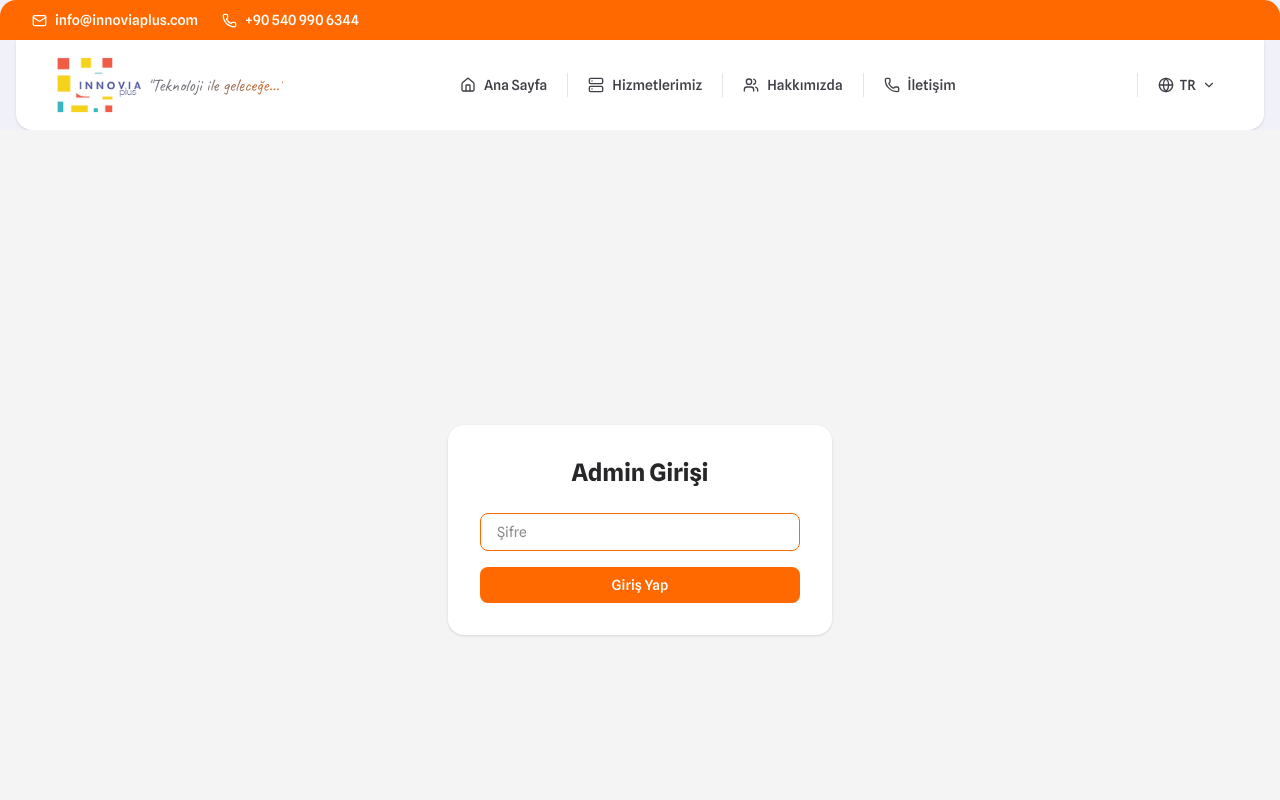
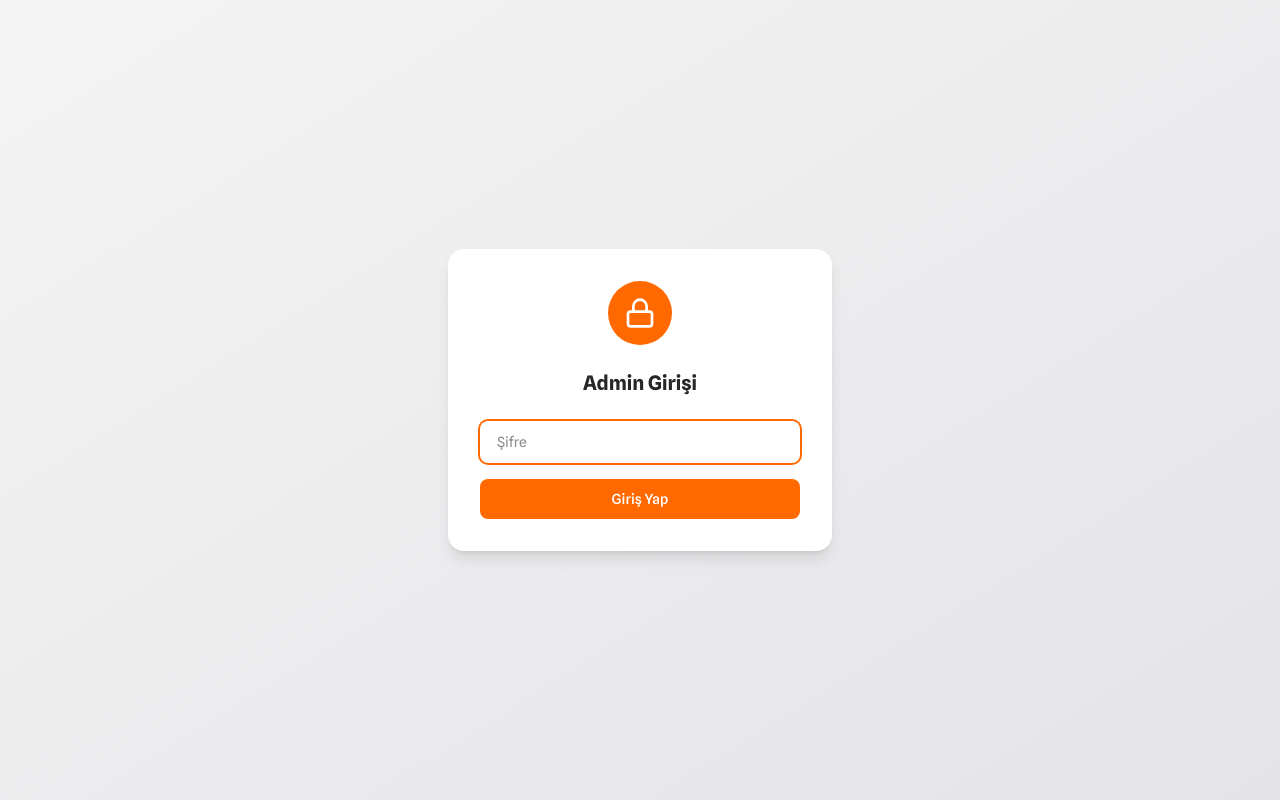
Before and after one commit to innoviaplus/innoviaplus-site, a Next.js app: page /admin/login in a window 1280 px wide. Shown: the top 800 px of the page. Built offline with nearby package versions, Linux system fonts and the light colour scheme.

Commit message:
admin login/dashboard redesigned

```diff
--- a/app/admin/dashboard/page.tsx
+++ b/app/admin/dashboard/page.tsx
@@ -40,6 +40,11 @@ export default function AdminDashboard() {
     if (!password) { router.push("/admin/login"); return; }
     loadPages();
   }, [password, router, loadPages]);
+
+  useEffect(() => {
+    document.body.classList.add("admin-dashboard");
+    return () => document.body.classList.remove("admin-dashboard");
+  }, []);
 
   function handleLogout() {
     sessionStorage.removeItem("admin_password");
@@ -138,16 +143,36 @@ export default function AdminDashboard() {
   if (!password) return null;
 
   if (loading) {
-    return <div className="min-h-screen flex items-center justify-center bg-zinc-100 text-sm text-zinc-500">Yükleniyor...</div>;
+    return <div className="min-h-screen flex items-center justify-center bg-zinc-50 text-sm text-zinc-500">Yükleniyor...</div>;
   }
 
   return (
-    <div className="min-h-screen bg-zinc-100">
-      <div className="max-w-5xl mx-auto px-4 py-8">
-        <div className="flex items-center justify-between mb-6">
-          <h1 className="text-2xl font-bold text-zinc-800">Admin Paneli</h1>
-          <button onClick={handleLogout} className="bg-red-500 hover:bg-red-600 text-white px-4 py-2 rounded-lg text-sm font-medium transition-colors whitespace-nowrap">Çıkış Yap</button>
+    <>
+      <style>{`
+        body.admin-dashboard > div:has(a[href^="mailto"]),
+        body.admin-dashboard > div:has(img[alt="Innovia Plus"]),
+        body.admin-dashboard > footer {
+          display: none;
+        }
+      `}</style>
+      <div className="min-h-screen bg-zinc-50">
+        <div className="bg-white border-b border-zinc-200">
+          <div className="max-w-5xl mx-auto px-4 h-16 flex items-center justify-between">
+            <div className="flex items-center gap-3">
+              <div className="w-9 h-9 bg-gradient-to-br from-[#FF6900] to-orange-500 rounded-xl flex items-center justify-center shadow-sm">
+                <svg xmlns="http://www.w3.org/2000/svg" className="w-5 h-5 text-white" viewBox="0 0 24 24" fill="none" stroke="currentColor" strokeWidth="2" strokeLinecap="round" strokeLinejoin="round">
+                  <path d="M12 22s8-4 8-10V5l-8-3-8 3v7c0 6 8 10 8 10z" />
+                </svg>
+              </div>
+              <div>
+                <h1 className="text-base font-semibold text-zinc-900">Admin Paneli</h1>
+                <p className="text-[11px] text-zinc-400 leading-none mt-0.5">Sayfa Yönetimi</p>
+              </div>
+            </div>
+            <button onClick={handleLogout} className="bg-red-500 hover:bg-red-600 text-white px-4 py-2 rounded-lg text-sm font-medium transition-colors">Çıkış Yap</button>
+          </div>
         </div>
+        <div className="max-w-5xl mx-auto px-4 py-6">
 
         {formMode === "none" ? (
           <>
@@ -301,7 +326,8 @@ export default function AdminDashboard() {
             </div>
           </div>
         )}
+        </div>
       </div>
-    </div>
+    </>
   );
 }
--- a/app/admin/login/page.tsx
+++ b/app/admin/login/page.tsx
@@ -1,6 +1,6 @@
 "use client";
 
-import { useState } from "react";
+import { useEffect, useState } from "react";
 import { useRouter } from "next/navigation";
 
 export default function AdminLogin() {
@@ -8,6 +8,11 @@ export default function AdminLogin() {
   const [error, setError] = useState("");
   const [loading, setLoading] = useState(false);
   const router = useRouter();
+
+  useEffect(() => {
+    document.body.classList.add("admin-login");
+    return () => document.body.classList.remove("admin-login");
+  }, []);
 
   async function handleSubmit(e: React.FormEvent) {
     e.preventDefault();
@@ -33,26 +38,59 @@ export default function AdminLogin() {
   }
 
   return (
-    <div className="min-h-screen flex items-center justify-center bg-zinc-100">
-      <form onSubmit={handleSubmit} className="bg-white p-8 rounded-2xl shadow-sm w-full max-w-sm">
-        <h1 className="text-2xl font-bold text-zinc-800 mb-6 text-center">Admin Girişi</h1>
-        {error && <p className="text-red-500 text-sm mb-4 text-center">{error}</p>}
+    <>
+      <style>{`
+        body.admin-login > div:has(a[href^="mailto"]),
+        body.admin-login > div:has(img[alt="Innovia Plus"]),
+        body.admin-login > footer {
+          display: none;
+        }
+      `}</style>
+      <div className="min-h-screen flex items-center justify-center bg-gradient-to-br from-zinc-100 to-zinc-200">
+        <form
+          onSubmit={handleSubmit}
+          className="bg-white p-8 rounded-2xl shadow-lg w-full max-w-sm"
+        >
+          <div className="flex justify-center mb-6">
+            <div className="w-16 h-16 bg-[#FF6900] rounded-full flex items-center justify-center">
+              <svg
+                xmlns="http://www.w3.org/2000/svg"
+                className="w-8 h-8 text-white"
+                viewBox="0 0 24 24"
+                fill="none"
+                stroke="currentColor"
+                strokeWidth="2"
+                strokeLinecap="round"
+                strokeLinejoin="round"
+              >
+                <rect x="3" y="11" width="18" height="11" rx="2" ry="2" />
+                <path d="M7 11V7a5 5 0 0 1 10 0v4" />
+              </svg>
+            </div>
+          </div>
+          <h1 className="text-xl font-bold text-zinc-800 mb-6 text-center">
+            Admin Girişi
+          </h1>
+          {error && (
+            <p className="text-red-500 text-sm mb-4 text-center">{error}</p>
+          )}
           <input
             type="password"
             placeholder="Şifre"
             value={password}
             onChange={(e) => setPassword(e.target.value)}
-          className="w-full border border-zinc-300 rounded-lg px-4 py-2 mb-4 text-sm focus:outline-none focus:border-[#FF6900]"
+            className="w-full border border-zinc-300 rounded-lg px-4 py-2.5 mb-4 text-sm focus:outline-none focus:ring-2 focus:ring-[#FF6900] focus:border-transparent"
             autoFocus
           />
           <button
             type="submit"
             disabled={loading}
-          className="w-full bg-[#FF6900] text-white rounded-lg py-2 text-sm font-medium hover:bg-orange-600 transition-colors disabled:opacity-50"
+            className="w-full bg-[#FF6900] text-white rounded-lg py-2.5 text-sm font-medium hover:bg-orange-600 transition-colors disabled:opacity-50"
           >
             {loading ? "Kontrol ediliyor..." : "Giriş Yap"}
           </button>
         </form>
       </div>
+    </>
   );
 }
```
Lines whose indentation alone changed are shown as unchanged.
